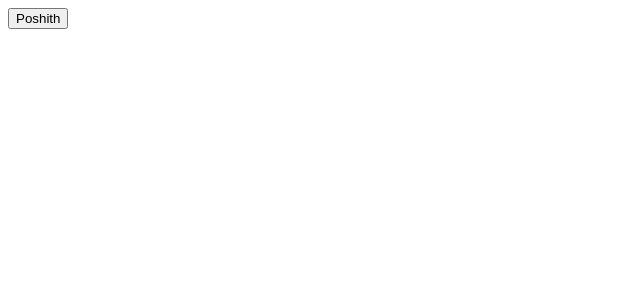
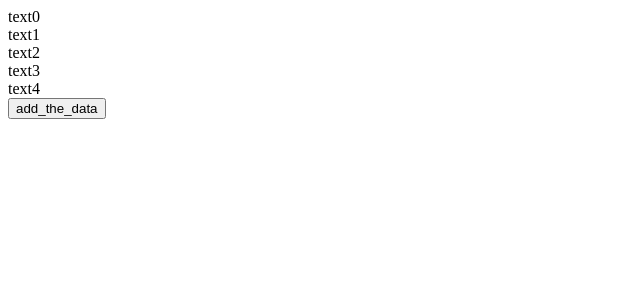
Before and after one commit to Poshithkumar/react-learning, a React app: page / in a window 1280 px wide. Shown: the top 300 px of the page, without its empty margins (0-640 px from the left). Built offline with nearby package versions, Linux system fonts and the light colour scheme.

Commit message:
render data from list,key props importance

```diff
--- a/src/App.js
+++ b/src/App.js
@@ -1,17 +1,50 @@
-import React from 'react'
-
+import React,{useState} from 'react'
+import Text from './Text'
 import Button from './Button'
 
 const App = ()=>{
     // return  <Button name="Poshith"/>;
-    const checkClickAction = ()=>{
-        console.log("clicked from parent App");
+    // const checkClickAction = ()=>{
+    //     console.log("clicked from parent App");
+    // }
+    // // return <Button clickAction={checkClickAction} name="Poshith" />
+    // return <Button  >Poshith</Button>
+    const [list,setData] = useState(
+        [
+            {id:'a',text:"text0"},
+            {id:'b',text:"text1"},
+            {id:'c',text:"text2"},
+            {id:'d',text:"text3"},
+            {id:'e',text:"text4"}
+
+        ]
+    )
+    // const list = [
+    //     {id:'a',text:"text1"},
+    //     {id:'b',text:"text2"},
+    //     {id:'c',text:"text3"},
+    //     {id:'d',text:"text4"},
+    //     {id:'e',text:"text5"},
+
+    // ]
+    // return <Text array={list} >list</Text>;
+
+    const [nextId, setNextId] = useState('f');
+    const [nextText, setNextText] = useState(5);
+
+    const addData = ()=>{
+        setData((prevdata) => [ ...prevdata,{id: nextId, text: "text" + nextText}]);
+
+        // Update nextId and nextText
+        setNextId(String.fromCharCode(nextId.charCodeAt(0) + 1));
+        setNextText(nextText + 1);
     }
-    // return <Button clickAction={checkClickAction} name="Poshith" />
-    return <Button  >Poshith</Button>
+    console.log(list);
+    return <>
+    {list.map((item,index) => <Text key={item.id} >{item.text}</Text> )}
+    <Button clickAction={addData}>add_the_data</Button>
+    </>
 
 }
-export const a = 6;
-export const b = 3;
 
 export default App;
--- /dev/null
+++ b/src/Text.js
@@ -0,0 +1,18 @@
+import React,{memo} from 'react'
+
+const Text = memo((props)=>{
+    // const {array,children} = props;
+    // console.log(array);
+    // return <ul>
+    //      {array.map(x => (
+    //     <li key={x.id}>{x.text}</li>
+    //   ))}
+    // </ul>
+    const {children} = props;
+    console.log(children);
+    return <div>{children}</div>
+
+
+})
+
+export default Text;
--- a/src/index.js
+++ b/src/index.js
@@ -1,7 +1,6 @@
 import React from 'react'
 import ReactDOM from 'react-dom/client'
 import App from './App'
-import {a,b} from './App'
 
 const root = ReactDOM.createRoot(document.querySelector('#root'));
 
```
